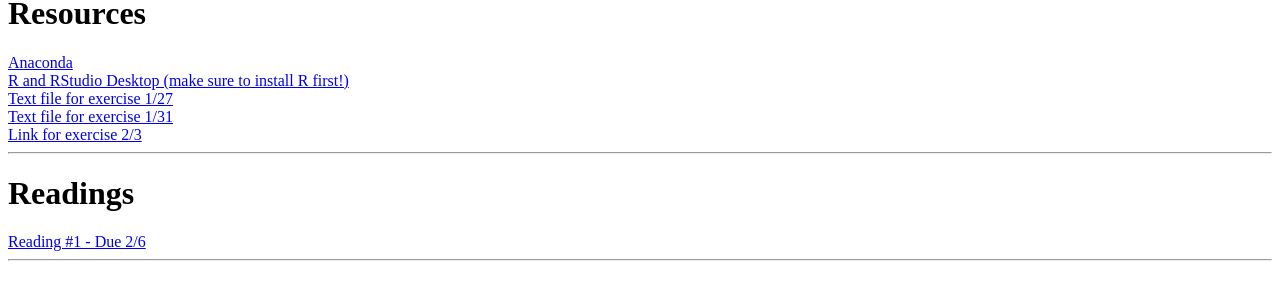
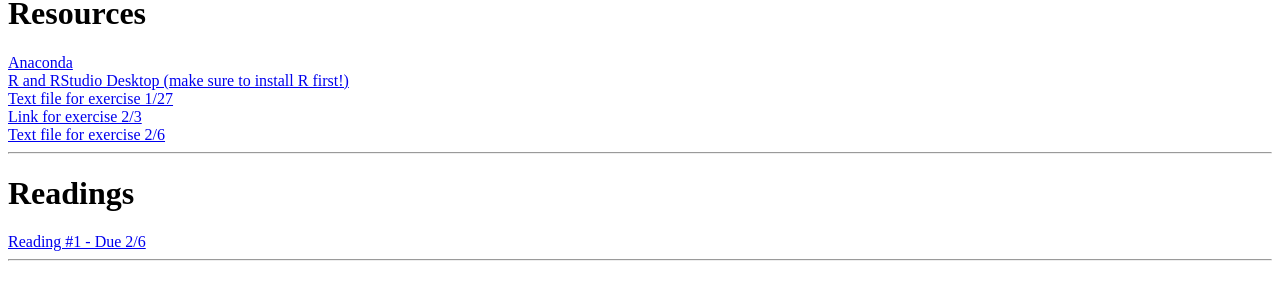
Before and after one commit to ripark/ripark.github.io, a Jekyll site: the page built from s17/cosc480.html, in a window 1280 px wide. Shown: the part 395-683 px from the top of the page. Built offline with Jekyll 4.4.1, drawn with Linux system fonts in a browser that asks for light colours; Markdown is read by kramdown in place of the engine named in the settings.

Commit message:
exercise movement

```diff
--- a/s17/cosc480.html
+++ b/s17/cosc480.html
@@ -18,9 +18,9 @@ title: "COSC 480: Topics in Computer Science"
 <br>
 <a href="http://ripark.github.io/s17/SoManyWords.txt">Text file for exercise 1/27</a>
 <br>
-<a href="http://ripark.github.io/s17/LotsofNums.txt">Text file for exercise 1/31</a>
+<a href="http://www.thekitchn.com/17-outrageous-recipes-for-super-bowl-sunday-227804">Link for exercise 2/3</a>
 <br>
-<a href="http://www.thekitchn.com/17-outrageous-recipes-for-super-bowl-sunday-227804">Link for exercise 2/3</a>
+<a href="http://ripark.github.io/s17/LotsofNums.txt">Text file for exercise 2/6</a>
 <br>
 <hr>
 <h1>Readings</h1>
```
